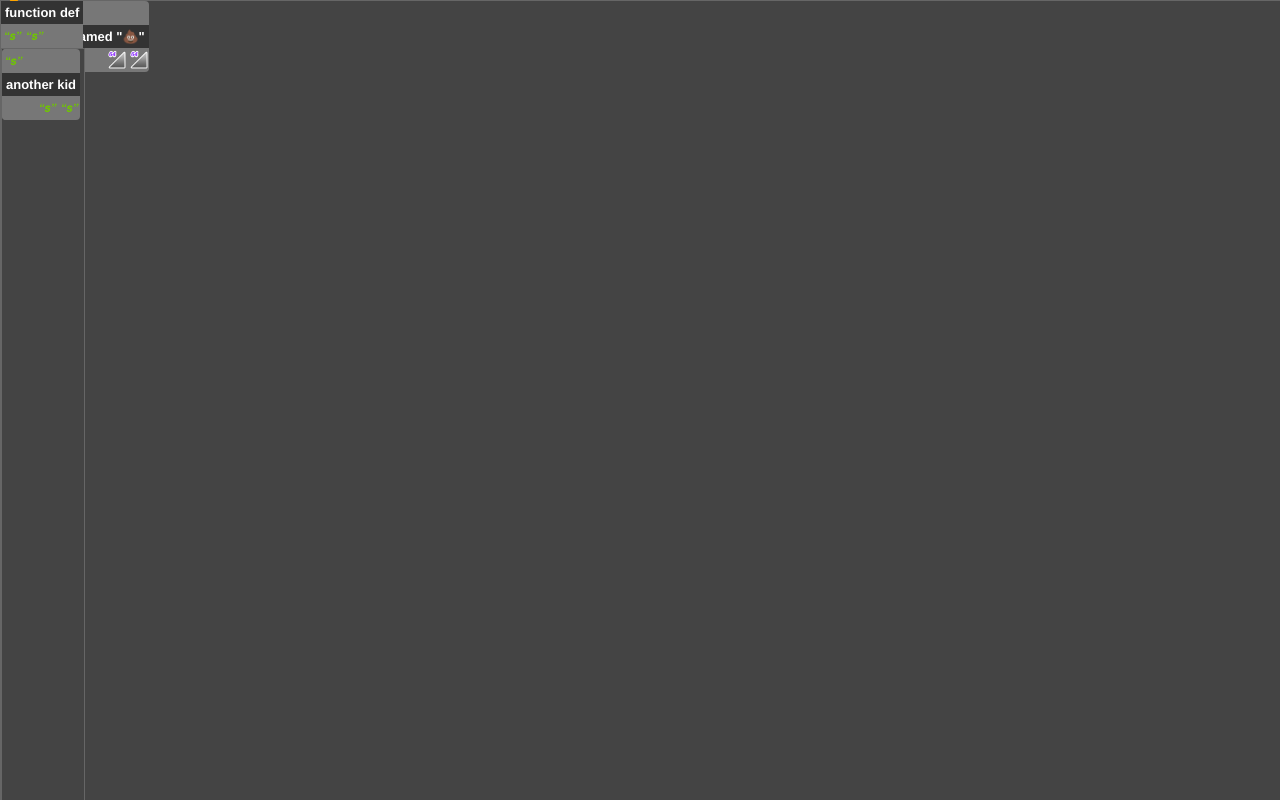
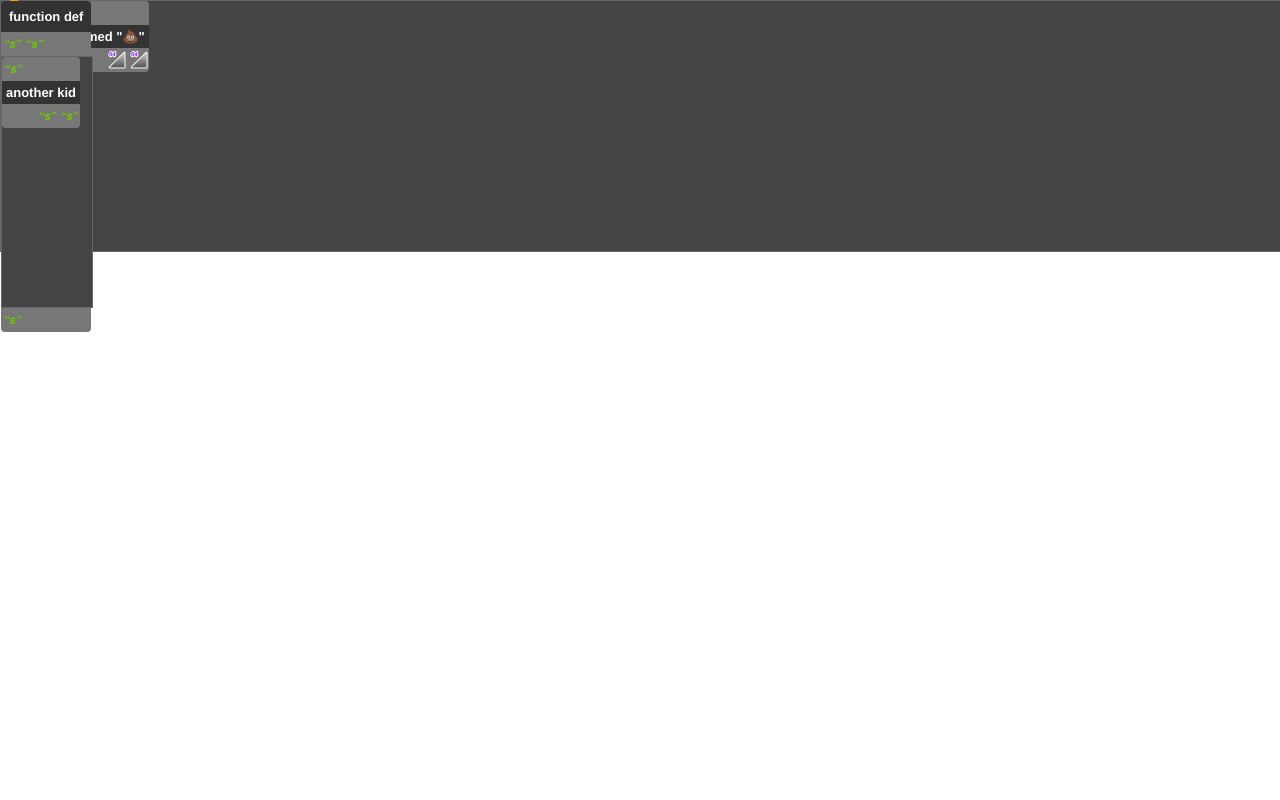
Before and after one commit to trbabb/ramen, a React (Create React App) app: page / in a window 1280 px wide. Shown: the top 800 px of the page. Built offline with nearby package versions, Linux system fonts and the light colour scheme.

Commit message:
minor comments

```diff
--- a/src/App.css
+++ b/src/App.css
@@ -2,7 +2,7 @@
   text-align: left;
   background-color: #444;
   width: 100%;
-  height: 1000px;
+  height: 250px;
   user-select:none;
   border: 1px solid #666;
 }
@@ -35,6 +35,11 @@ img {
   font-weight: bold;
   font-size: 13px;
   text-align: center;
+}
+
+.CallName.Function {
+  border-radius: 4px 4px 0px 0px;
+  padding: 8px;
 }
 
 .Link * {
--- a/src/App.js
+++ b/src/App.js
@@ -9,11 +9,17 @@ import './App.css'
 
 
 // todo: use asMutable to speed up some of the edits.
-// todo: clientBoundingRect() does not account for scroll D:
 // todo: make nodeviews resize themselves to contain their nodes.
-// todo: drag must cancel on both nodeviews and ports.
+// todo: both nodeviews and ports must not drag the parent node
 // todo: function def ports and names should show up on the same line.
-// todo: port coordinates are all fucked for inner links
+// todo: link does not follow beyond the edge of the nodeview and this is bad for interaction
+// todo: nodes must accept initial position
+// todo: attempting a connection from outer node to inner behaves weirdly
+//       (that's because each nodeView has its own temporary link)
+//       (maybe that should be owned by the App)
+// todo: the above also makes it impossible to connect function args to function body.
+//       we should in general allow nodes to connect across nesting levels.
+
 
 // someday: draw the type at the free end of the temporary link.
 
@@ -109,6 +115,9 @@ class App extends React.Component {
                 // link exists; don't make a redundancy.
                 console.log("Rejected link; exists."); // xxx debug
                 return false;
+            } else if (sink_node.parent !== src_node.parent) {
+                console.log("Rejected link; nodes must have same parent.")
+                return false;
             } else {
                 console.log("Accepted link."); // xxx debug
                 var new_link_id = prevState.max_link_id;
@@ -124,8 +133,7 @@ class App extends React.Component {
                 s.links = prevState.links.set(new_link_id, new_link);
 
                 // add the link to the parent
-                var parent_id   = src_node.parent;
-
+                var parent_id = src_node.parent;
                 if (parent_id === null) {
                     s.child_links = prevState.child_links.add(new_link_id);
                 } else {
--- a/src/NodeData.js
+++ b/src/NodeData.js
@@ -1,5 +1,11 @@
 import {Map, Set} from 'immutable'
 import * as _     from 'lodash'
+
+// NodeData is the React state representation of a language node.
+// It is rendered by an MNode react element.
+
+// It carries the type signature and name, a mapping of port ID
+// to connected link ID, and a list of IDs for any inner nodes and links.
 
 export class NodeData {
 
--- a/src/mLink.js
+++ b/src/mLink.js
@@ -1,13 +1,12 @@
 import React from 'react';
+
+
+// Link is the React element for rendering a link between two node ports.
+// It knows the port ID and the (local) coordinates of its endpoints.
 
 
 export class Link extends React.PureComponent {
 
-    onClick = () => {
-        if (this.props.onClick) {
-            // xxx todo: this
-        }
-    }
 
     bounds() {
         let mins = [ Infinity,  Infinity];
@@ -20,6 +19,7 @@ export class Link extends React.PureComponent {
         return {lo:mins, hi:maxs};
     }
 
+
     makeLineElement(p0, p1, extraProps) {
         return <line
             x1={p0[0]}
@@ -29,18 +29,22 @@ export class Link extends React.PureComponent {
             {...extraProps}/>
     }
 
+
     onSourceEndpointClicked = (e) => {
         var evt = {mouseEvt : e, linkID: this.props.linkID, endpoint:0}
         this.props.onLinkEndpointClicked(evt)
     }
+
 
     onSinkEndpointClicked = (e) => {
         var evt = {mouseEvt : e, linkID: this.props.linkID, endpoint:1}
         this.props.onLinkEndpointClicked(evt)
     }
 
+
     // todo: make the dots generate endpoint events
     // todo: add invisible elements to expand the click area.
+
 
     makeLine(pts, partial=false) {
         let p0 = pts[0]
@@ -66,6 +70,7 @@ export class Link extends React.PureComponent {
                         onClick:this.onSinkEndpointClicked})]
         }
     }
+
 
     render() {
         var rad = 5;
@@ -107,4 +112,5 @@ export class Link extends React.PureComponent {
                 {dots}
             </svg>);
     }
+
 }
--- a/src/mNode.js
+++ b/src/mNode.js
@@ -2,6 +2,9 @@ import React      from 'react';
 import Draggable  from 'react-draggable';
 import {Port}     from './mPort';
 import {NodeView} from './mNodeView';
+
+
+// MNode is the React element for a language node.
 
 
 export class MNode extends React.PureComponent {
@@ -83,8 +86,8 @@ export class MNode extends React.PureComponent {
    renderFunctionDefBody() {
         return (
             <div className="MNode Function">
-                <div className="FnHeader">
-                    <div className="CallName">{this.props.name}</div>
+                <div className="FnHeader Function">
+                    <div className="CallName Function">{this.props.name}</div>
                     {this.makePorts(true)}
                 </div>
                 <NodeView
@@ -94,6 +97,9 @@ export class MNode extends React.PureComponent {
                     child_links={this.props.child_links}
                     onLinkCompleted={this.props.onLinkCompleted}
                     onLinkDisconnected={this.props.onLinkDisconnected}/>
+                <div className="PortGroup SinkPortGroup">
+                    {this.makePorts(false)}
+                </div>
             </div>
         );
     }
--- a/src/mNodeView.js
+++ b/src/mNodeView.js
@@ -3,6 +3,9 @@ import ReactDOM         from 'react-dom';
 import {lazyDeepUpdate} from './update';
 import {MNode}          from './mNode';
 import {Link}           from './mLink';
+
+
+// NodeView holds nodes and links, and ensures that the two stay visually connected.
 
 
 export class NodeView extends React.PureComponent {
@@ -17,7 +20,8 @@ export class NodeView extends React.PureComponent {
 
     getInitialState() {
         return {
-            port_coords  : {},   // todo: convert to immutable for speed / consistency.
+            // used for emitting the node endpoints:
+            port_coords  : {},   // todo: convert to Immutable for speed / consistency.
             partialLink  : null,
             mouse_coords : null
         };
@@ -40,19 +44,20 @@ export class NodeView extends React.PureComponent {
 
 
     onPortMoved = ({node_id, port_id, newPos}) => {
-        // xxx: todo: this needs to subtract the parent offsent.
+        // some child port moved. Update the mapping of port positions.
         this.setState(function(prevState) {
             var eDom = ReactDOM.findDOMNode(this.elem)
             var box  = eDom.getBoundingClientRect()
             return lazyDeepUpdate(
                 prevState,                                    // obj to copy-update
                 ['port_coords', [node_id, port_id]],          // key seq
-                [newPos[0] - box.left, newPos[1] - box.top]);  // new item
+                [newPos[0] - box.left, newPos[1] - box.top]); // new item
         });
     }
 
 
     onPortClicked = ({node_id, port_id, mouse_evt}) => {
+        // create or complete the "partial" link
         if (this.state.partialLink === null) {
             // initiate a partial link
             this.setState({partialLink : [node_id, port_id]});
@@ -124,6 +129,8 @@ export class NodeView extends React.PureComponent {
             var n = this.props.nodes.get(node_id);
             var x = {}
             if (n.child_nodes.size > 0) {
+                // these are heavy, so don't send them to
+                // the nodes which don't have inner nodes.
                 x.nodes              = this.props.nodes
                 x.links              = this.props.links
                 x.onLinkCompleted    = this.props.onLinkCompleted
```
Also changed, not shown: src/mPort.js (+6 -1 lines).
